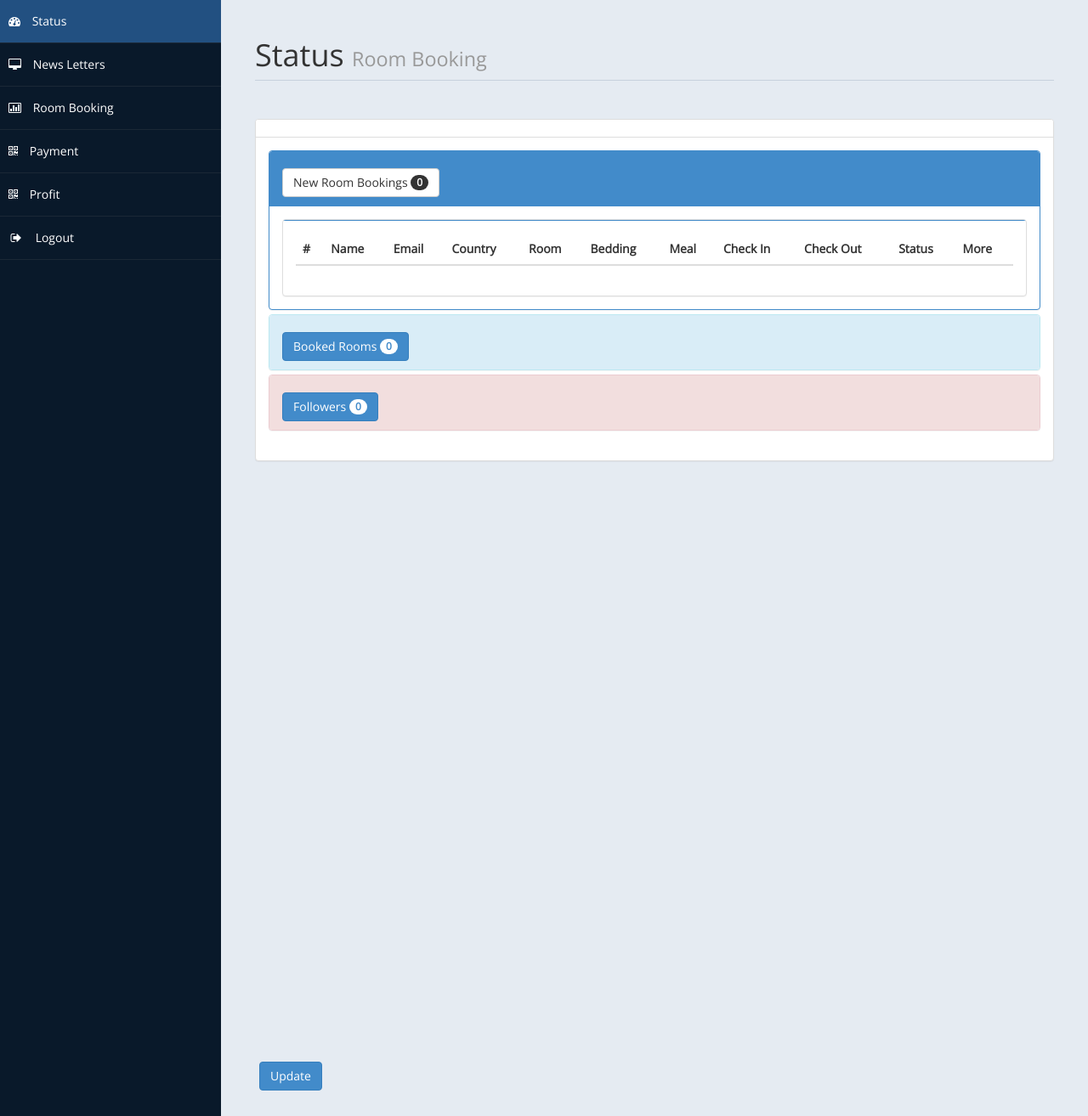
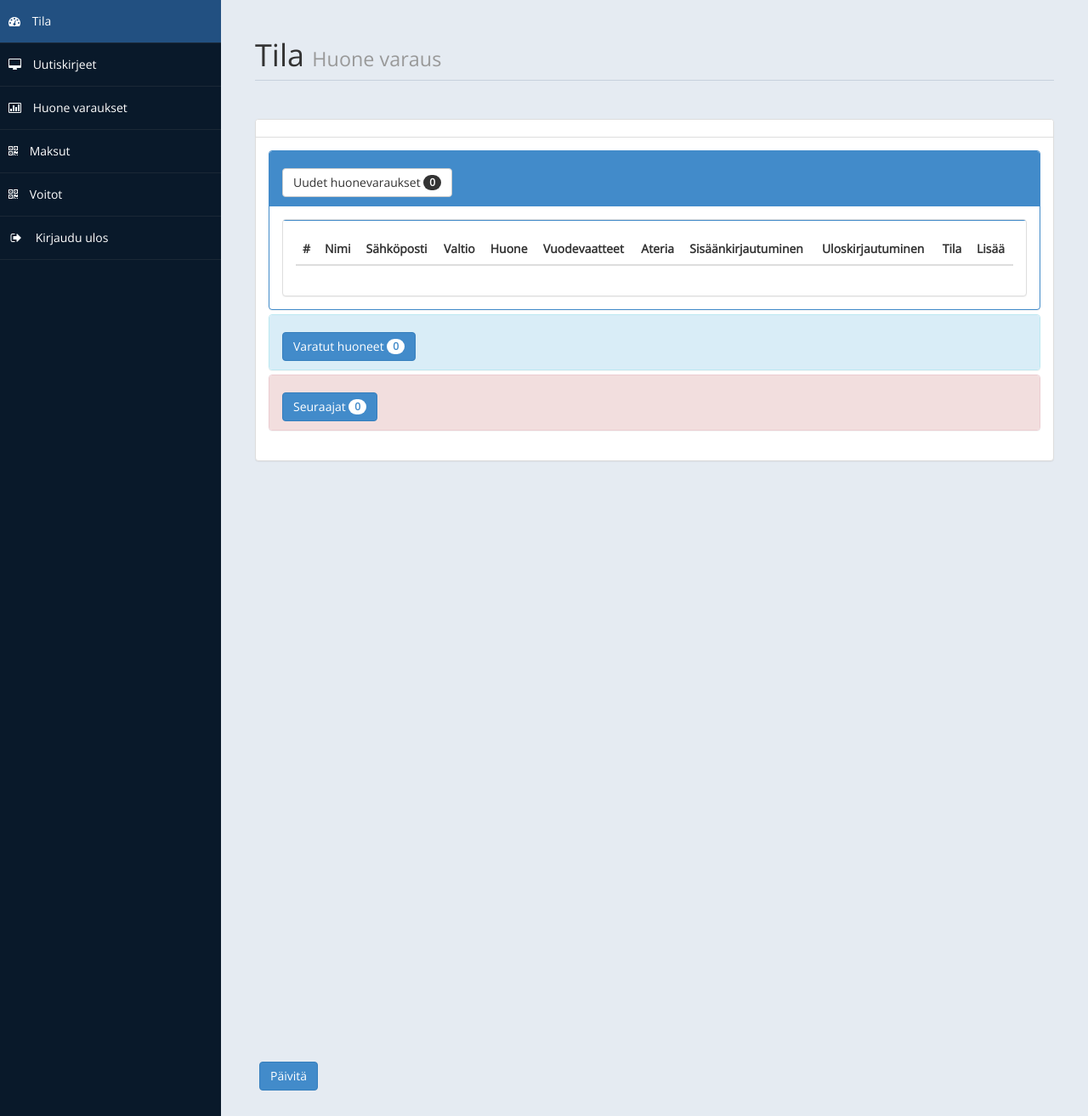
Before and after one commit to hhdigiproj18/hotel, a PHP site: page /admin/home.php in a window 1280 px wide. Shown: the part 60-1374 px from the top of the page at 85% size. Run offline with PHP 8.4, Linux system fonts and the light colour scheme; a user stored in the database is signed in; data that the repository does not hold is empty.

Commit message:
Translated

```diff
--- a/admin/home.php
+++ b/admin/home.php
@@ -11,7 +11,7 @@ if(!isset($_SESSION["user"]))
 <head>
     <meta charset="utf-8" />
     <meta name="viewport" content="width=device-width, initial-scale=1.0" />
-    <title>Administrator	</title>
+    <title>Järjestelmänvalvoja	</title>
     <!-- Bootstrap Styles-->
     <link href="assets/css/bootstrap.css" rel="stylesheet" />
     <!-- FontAwesome Styles-->
@@ -43,12 +43,12 @@ if(!isset($_SESSION["user"]))
                         <i class="fa fa-user fa-fw"></i> <i class="fa fa-caret-down"></i>
                     </a>
                     <ul class="dropdown-menu dropdown-user">
-                        <li><a href="usersetting.php"><i class="fa fa-user fa-fw"></i> User Profile</a>
+                        <li><a href="usersetting.php"><i class="fa fa-user fa-fw"></i> Käyttäjäprofiili</a>
                         </li>
-                        <li><a href="settings.php"><i class="fa fa-gear fa-fw"></i> Settings</a>
+                        <li><a href="settings.php"><i class="fa fa-gear fa-fw"></i> Asetukset</a>
                         </li>
                         <li class="divider"></li>
-                        <li><a href="logout.php"><i class="fa fa-sign-out fa-fw"></i> Logout</a>
+                        <li><a href="logout.php"><i class="fa fa-sign-out fa-fw"></i> Kirjaudu ulos</a>
                         </li>
                     </ul>
                     <!-- /.dropdown-user -->
@@ -62,22 +62,22 @@ if(!isset($_SESSION["user"]))
                 <ul class="nav" id="main-menu">
 
                     <li>
-                        <a class="active-menu" href="home.php"><i class="fa fa-dashboard"></i> Status</a>
+                        <a class="active-menu" href="home.php"><i class="fa fa-dashboard"></i> Tila</a>
                     </li>
                     <li>
-                        <a href="messages.php"><i class="fa fa-desktop"></i> News Letters</a>
+                        <a href="messages.php"><i class="fa fa-desktop"></i> Uutiskirjeet</a>
                     </li>
 					<li>
-                        <a href="roombook.php"><i class="fa fa-bar-chart-o"></i> Room Booking</a>
+                        <a href="roombook.php"><i class="fa fa-bar-chart-o"></i> Huone varaukset</a>
                     </li>
                     <li>
-                        <a href="payment.php"><i class="fa fa-qrcode"></i> Payment</a>
+                        <a href="payment.php"><i class="fa fa-qrcode"></i> Maksut</a>
                     </li>
                     <li>
-                        <a  href="profit.php"><i class="fa fa-qrcode"></i> Profit</a>
+                        <a  href="profit.php"><i class="fa fa-qrcode"></i> Voitot</a>
                     </li>
                     <li>
-                        <a href="logout.php"><i class="fa fa-sign-out fa-fw"></i> Logout</a>
+                        <a href="logout.php"><i class="fa fa-sign-out fa-fw"></i> Kirjaudu ulos</a>
                     </li>
 
 
@@ -96,7 +96,7 @@ if(!isset($_SESSION["user"]))
                 <div class="row">
                     <div class="col-md-12">
                         <h1 class="page-header">
-                            Status <small>Room Booking </small>
+                            Tila <small>Huone varaus </small>
                         </h1>
                     </div>
                 </div>
@@ -140,7 +140,7 @@ if(!isset($_SESSION["user"]))
                                         <h4 class="panel-title">
                                             <a data-toggle="collapse" data-parent="#accordion" href="#collapseTwo">
 											<button class="btn btn-default" type="button">
-												 New Room Bookings  <span class="badge"><?php echo $c ; ?></span>
+												 Uudet huonevaraukset  <span class="badge"><?php echo $c ; ?></span>
 											</button>
 											</a>
                                         </h4>
@@ -155,16 +155,16 @@ if(!isset($_SESSION["user"]))
                                     <thead>
                                         <tr>
                                             <th>#</th>
-                                            <th>Name</th>
-                                            <th>Email</th>
-                                            <th>Country</th>
-											<th>Room</th>
-											<th>Bedding</th>
-											<th>Meal</th>
-											<th>Check In</th>
-											<th>Check Out</th>
-											<th>Status</th>
-											<th>More</th>
+                                            <th>Nimi</th>
+                                            <th>Sähköposti</th>
+                                            <th>Valtio</th>
+											<th>Huone</th>
+											<th>Vuodevaatteet</th>
+											<th>Ateria</th>
+											<th>Sisäänkirjautuminen</th>
+											<th>Uloskirjautuminen</th>
+											<th>Tila</th>
+											<th>Lisää</th>
 
                                         </tr>
                                     </thead>
@@ -232,7 +232,7 @@ if(!isset($_SESSION["user"]))
                                         <h4 class="panel-title">
                                             <a data-toggle="collapse" data-parent="#accordion" href="#collapseOne" class="collapsed">
 											<button class="btn btn-primary" type="button">
-												 Booked Rooms  <span class="badge"><?php echo $r ; ?></span>
+												 Varatut huoneet  <span class="badge"><?php echo $r ; ?></span>
 											</button>
 
 											</a>
@@ -298,7 +298,7 @@ if(!isset($_SESSION["user"]))
                                         <h4 class="panel-title">
                                             <a data-toggle="collapse" data-parent="#accordion" href="#collapseThree" class="collapsed">
 											<button class="btn btn-primary" type="button">
-												 Followers  <span class="badge"><?php echo $f ; ?></span>
+												 Seuraajat  <span class="badge"><?php echo $f ; ?></span>
 											</button>
 											</a>
                                         </h4>
@@ -311,10 +311,10 @@ if(!isset($_SESSION["user"]))
                                     <thead>
                                         <tr>
                                             <th>#</th>
-                                            <th>Full Name</th>
-                                            <th>Email</th>
-											<th>Follow Start</th>
-                                            <th>Permission status</th>
+                                            <th>Koko nimi</th>
+                                            <th>Sähköposti</th>
+											<th>Alkoi seurata</th>
+                                            <th>Valtuustila</th>
 
 
                                         </tr>
@@ -358,14 +358,14 @@ if(!isset($_SESSION["user"]))
 				<!-- DEOMO-->
 				<div class='panel-body'>
                             <button class='btn btn-primary btn' data-toggle='modal' data-target='#myModal'>
-                              Update
+                              Päivitä
                             </button>
                             <div class='modal fade' id='myModal' tabindex='-1' role='dialog' aria-labelledby='myModalLabel' aria-hidden='true'>
                                 <div class='modal-dialog'>
                                     <div class='modal-content'>
                                         <div class='modal-header'>
                                             <button type='button' class='close' data-dismiss='modal' aria-hidden='true'>&times;</button>
-                                            <h4 class='modal-title' id='myModalLabel'>Change the User name and Password</h4>
+                                            <h4 class='modal-title' id='myModalLabel'>Vaihda käyttäjänimi ja salasana</h4>
                                         </div>
 										<form method='post>
                                         <div class='modal-body'>
```
